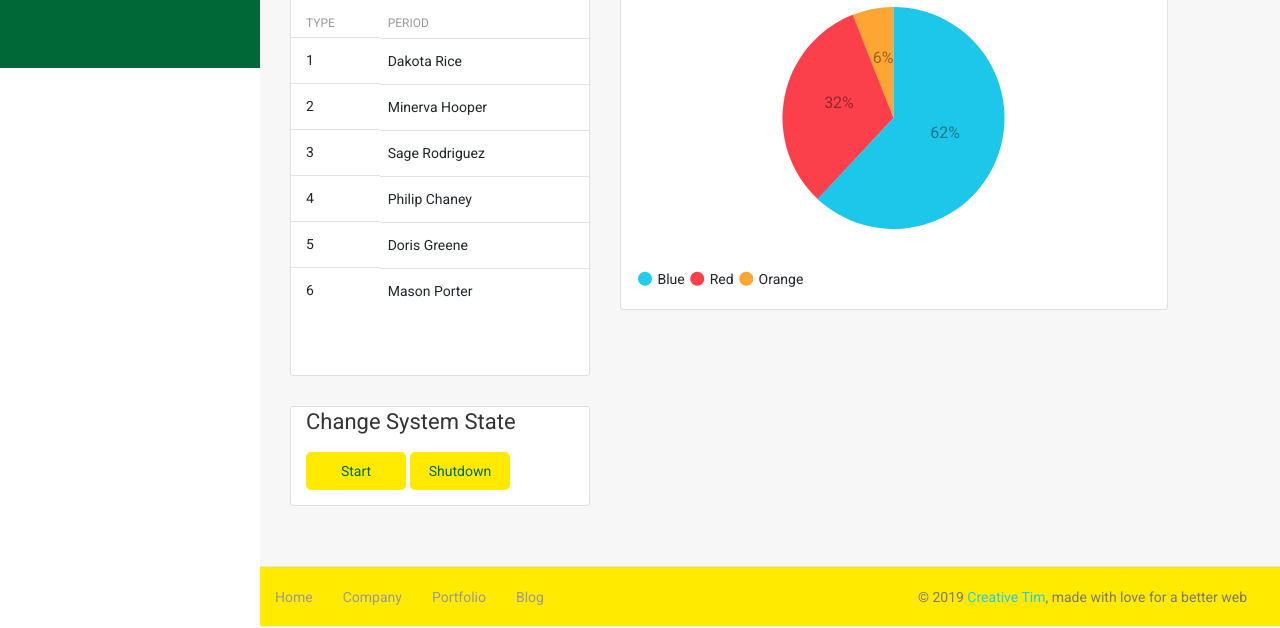
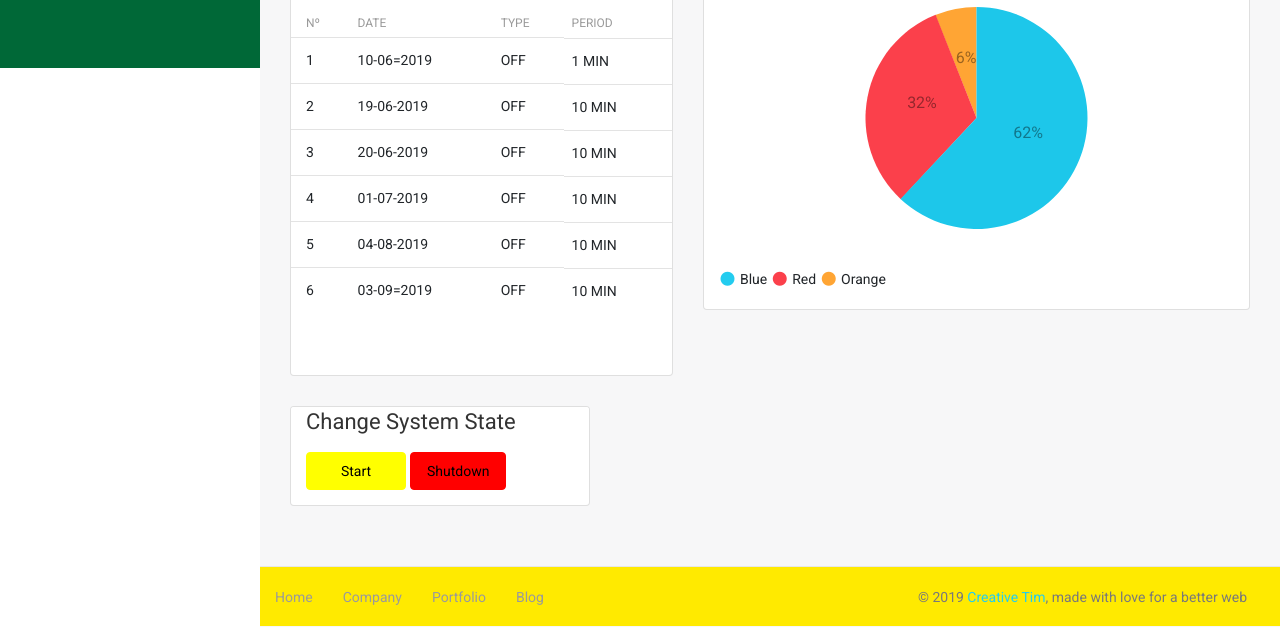
Before and after one commit to Muamba/obasfe, a plain HTML site: page examples/TechAdminSystem.html in a window 1280 px wide. Shown: the part 732-1360 px from the top of the page. Drawn offline with Linux system fonts and the light colour scheme; some packages are replaced by stand-ins of ours.

Commit message:
Tech admin system changed/colors and system stat table

```diff
--- a/assets/js/demo.js
+++ b/assets/js/demo.js
@@ -1350,7 +1350,24 @@ demo = {
                 swal("Deleted!", "Your imaginary file has been deleted.", "success");
             });
 
-        } else if (type == 'warning-message-and-cancel') {
+        }  else if (type == 'warning-message-and-confirmation2') {
+            swal({
+                title: "Are you sure?",
+                text: '',
+                type: "warning",
+                showCancelButton: true,
+                confirmButtonClass: "btn btn-info btn-fill",
+                confirmButtonText: "Yes, I am!",
+                cancelButtonClass: "btn btn-danger btn-fill",
+                closeOnConfirm: false,
+            }, function() {
+                swal("The System was shutdown");
+            });
+
+        }
+
+
+        else if (type == 'warning-message-and-cancel') {
             swal({
                 title: "Are you sure?",
                 text: "You will not be able to recover this imaginary file!",
@@ -1368,7 +1385,9 @@ demo = {
                 }
             });
 
-        } else if (type == 'custom-html') {
+        }
+
+        else if (type == 'custom-html') {
             swal({
                 title: 'HTML example',
                 html: 'You can use <b>bold text</b>, ' +
--- a/examples/TechAdminSystem.html
+++ b/examples/TechAdminSystem.html
@@ -487,7 +487,7 @@
                         </div>
                     </div>
                     <div class="row">
-                        <div class="col-md-4">
+                        <div class="col-md-5">
                             <div class="card ">
                             <div class="card card-plain">
                                 <div class="card-header">
@@ -499,6 +499,8 @@
                                     <table class="table table-hover">
                                         <thead>
                                         <tr>
+                                            <th>Nº</th>
+                                            <th>Date</th>
                                             <th>Type</th>
                                             <th>Period</th>
 
@@ -507,29 +509,41 @@
                                         <tbody>
                                         <tr>
                                             <td>1</td>
-                                            <td>Dakota Rice</td>
+                                            <td>10-06=2019</td>
+                                            <td>OFF</td>
+                                            <td>1 MIN</td>
 
                                         </tr>
                                         <tr>
                                             <td>2</td>
-                                            <td>Minerva Hooper</td>
+                                            <td>19-06-2019</td>
+                                            <td>OFF</td>
+                                            <td>10 MIN</td>
 
                                         </tr>
                                         <tr>
                                             <td>3</td>
-                                            <td>Sage Rodriguez</td>
+                                            <td>20-06-2019</td>
+                                            <td>OFF</td>
+                                            <td>10 MIN</td>
                                         </tr>
                                         <tr>
                                             <td>4</td>
-                                            <td>Philip Chaney</td>
+                                            <td>01-07-2019</td>
+                                            <td>OFF</td>
+                                            <td>10 MIN</td>
                                         </tr>
                                         <tr>
                                             <td>5</td>
-                                            <td>Doris Greene</td>
+                                            <td>04-08-2019</td>
+                                            <td>OFF</td>
+                                            <td>10 MIN</td>
                                         </tr>
                                         <tr>
                                             <td>6</td>
-                                            <td>Mason Porter</td>
+                                            <td>03-09=2019</td>
+                                            <td>OFF</td>
+                                            <td>10 MIN</td>
                                         </tr>
                                         </tbody>
                                     </table>
@@ -566,8 +580,9 @@
                                 <h4 class="card-title">Change System State</h4>
                             </div>
                             <div class="card-body ">
-                                <button class="btn btn-success btn-wd">Start</button>
-                                <button class="btn btn-success btn-wd">Shutdown</button>
+
+                                <button class="btn btn-default btn-wd" style="background: yellow;border-color: yellow">Start</button>
+                                <button class="btn btn-default btn-fill"  style="background: red;border-color: red" onclick="demo.showSwal('warning-message-and-confirmation2')">Shutdown</button>
                             </div>
                         </div>
                         </div>
```
